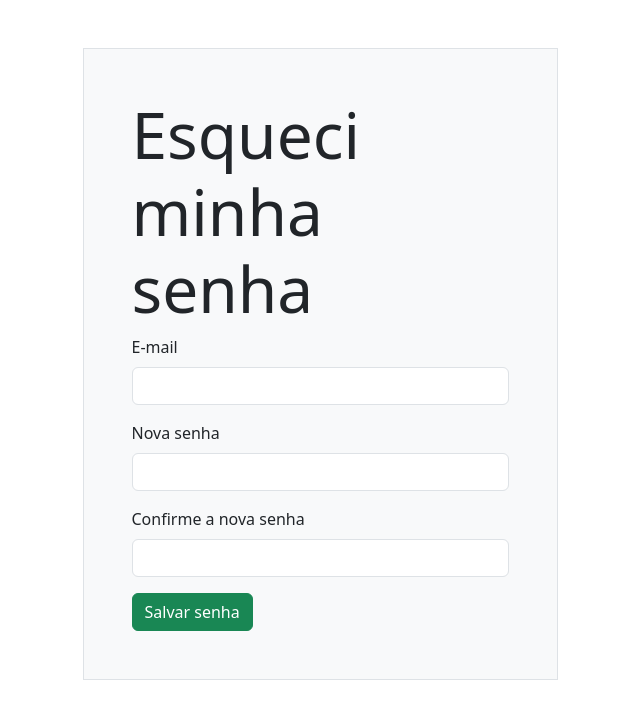
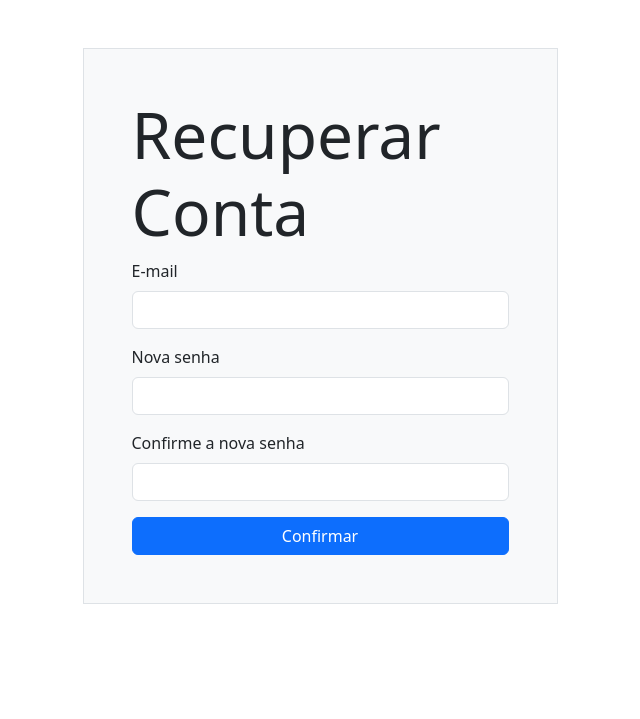
Before and after one commit to WellingtonEspinarde/Equipe_microbiologia2, a PHP site: page /EsqueciSenha.php in a window 1280 px wide. Shown: the top 719 px of the page, without its empty margins (320-960 px from the left). Run offline with PHP 8.4, Linux system fonts and the light colour scheme.

Commit message:
Up bandoDados

```diff
--- a/EsqueciSenha.php
+++ b/EsqueciSenha.php
@@ -14,7 +14,7 @@
     <div class="row">
       <div class="col mb-3"></div>
       <div class="col-5 border mt-5 bg-light p-5">
-        <h1 class="display-3">Esqueci minha senha</h1>
+        <h1 class="display-3">Recuperar Conta</h1>
         <form action="EsqueciSenha.html" method="post">
           <div class="mb-3">
             <label for="email" class="form-label">E-mail</label>
@@ -36,7 +36,12 @@
 
           <div class="mb-3">
           </div>
-          <button type="submit" class="btn btn-success">Salvar senha</button>
+
+          <div class="d-grid">
+            <button type="submit" class="btn btn-primary">Confirmar</button>
+
+        </div>
+
         </form>
       </div>
       <div class="col"></div>
```
Also changed, not shown: Conector/Conexao.php (+9 -3 lines).
